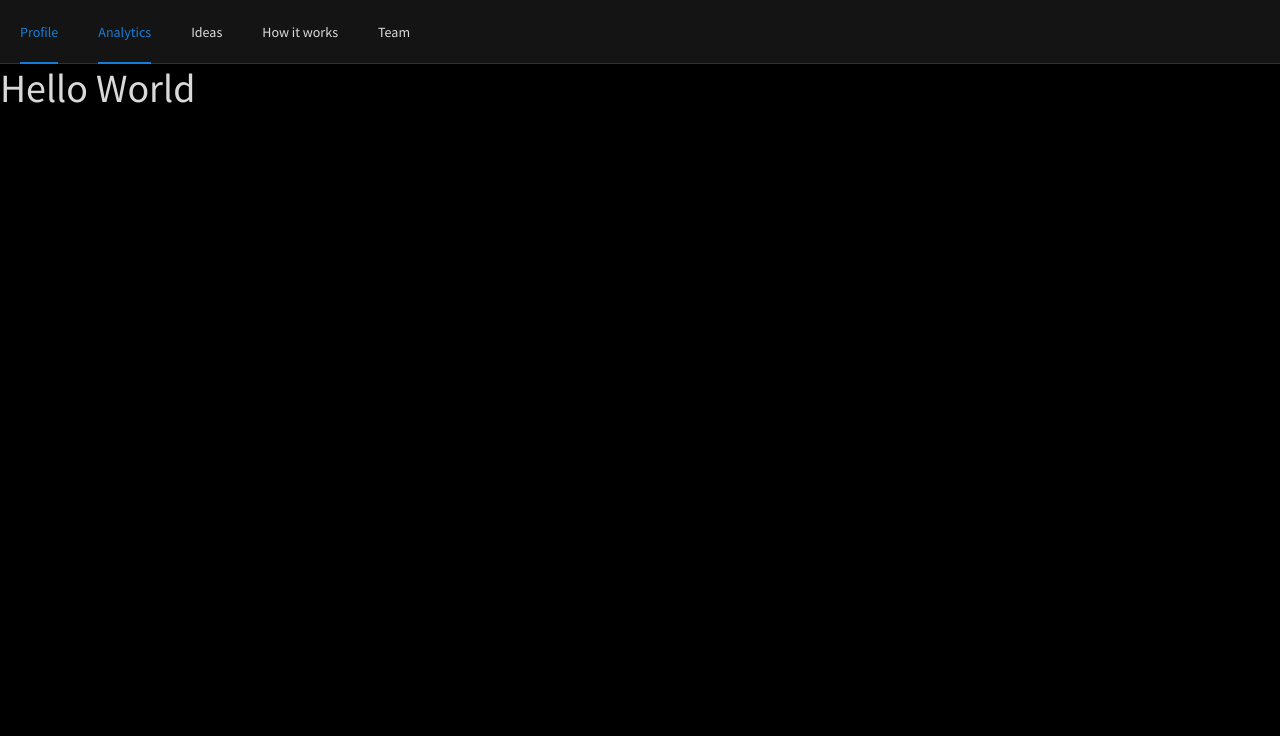
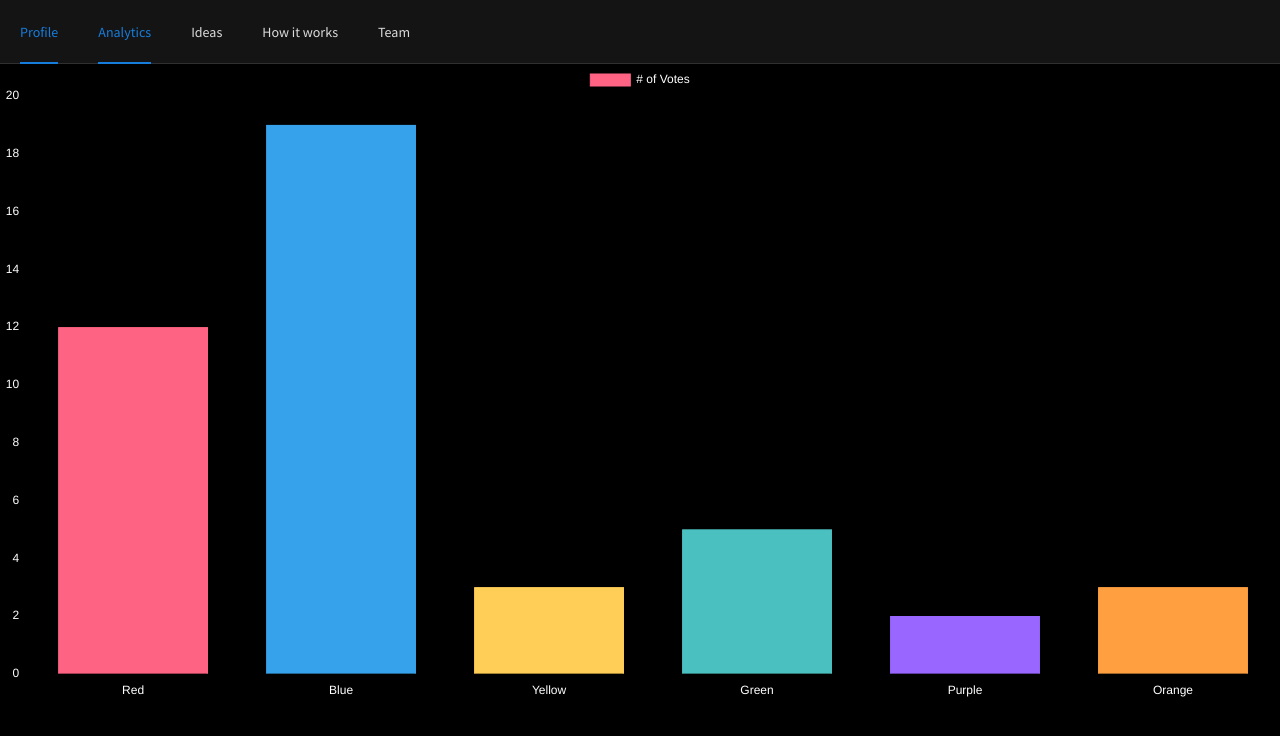
Before and after one commit to MohitR1999/awsar, a React (Create React App) app: page /analytics in a window 1280 px wide. Shown: the top 736 px of the page. Built offline with nearby package versions, Linux system fonts and the light colour scheme.

Commit message:
ChartJS integrated, now data needed for visualization

```diff
--- a/package.json
+++ b/package.json
@@ -9,7 +9,9 @@
     "@testing-library/user-event": "^7.2.1",
     "antd": "^4.7.2",
     "bootstrap": "^4.5.3",
+    "chart.js": "^2.9.4",
     "react": "^17.0.0",
+    "react-chartjs-2": "^2.10.0",
     "react-dom": "^17.0.0",
     "react-router-dom": "^5.2.0",
     "react-scripts": "3.4.4",
--- a/src/screens/Analytics/index.jsx
+++ b/src/screens/Analytics/index.jsx
@@ -1,23 +1,66 @@
 import React from 'react';
-import {Button, DatePicker, version} from 'antd';
-import {Line} from '@antv/g2plot';
+import { Layout } from 'antd';
+import { Bar } from 'react-chartjs-2';
 const Analytics = () => {
-    const data = [
-        { year: '1991', value: 3 },
-        { year: '1992', value: 4 },
-        { year: '1993', value: 3.5 },
-        { year: '1994', value: 5 },
-        { year: '1995', value: 4.9 },
-        { year: '1996', value: 6 },
-        { year: '1997', value: 7 },
-        { year: '1998', value: 9 },
-        { year: '1999', value: 13 },
-      ];
+
+    const data = {
+        labels: ['Red', 'Blue', 'Yellow', 'Green', 'Purple', 'Orange'],
+        datasets: [
+            {
+                label: '# of Votes',
+                data: [12, 19, 3, 5, 2, 3],
+                backgroundColor: [
+                    'rgba(255, 99, 132)',
+                    'rgba(54, 162, 235)',
+                    'rgba(255, 206, 86)',
+                    'rgba(75, 192, 192)',
+                    'rgba(153, 102, 255)',
+                    'rgba(255, 159, 64)',
+                ],
+                borderColor: [
+                    'rgba(255, 99, 132, 1)',
+                    'rgba(54, 162, 235, 1)',
+                    'rgba(255, 206, 86, 1)',
+                    'rgba(75, 192, 192, 1)',
+                    'rgba(153, 102, 255, 1)',
+                    'rgba(255, 159, 64, 1)',
+                ],
+                borderWidth: 1,
+            },
+        ],
+    }
+
+    const options = {
+        scales: {
+            yAxes: [
+                {
+                    ticks: {
+                        beginAtZero: true,
+                        fontColor: '#fff'
+                    },
+                },
+            ],
+            xAxes: [
+                {
+                    ticks: {
+                        fontColor: '#fff'
+                    },
+                },
+            ],
+        },
+        legend: {
+            labels: {
+                fontColor: '#fff'
+            }
+        }
+    }
 
     return (
-        <div>
-            <h1>Hello World</h1>
-        </div>
+        <Layout>
+            <Layout.Content>
+                    <Bar data={data} options={options} />
+            </Layout.Content>
+        </Layout>
     )
 }
 
```
Also changed, not shown: 1 other file (tests, documents, lock files or other folders).
